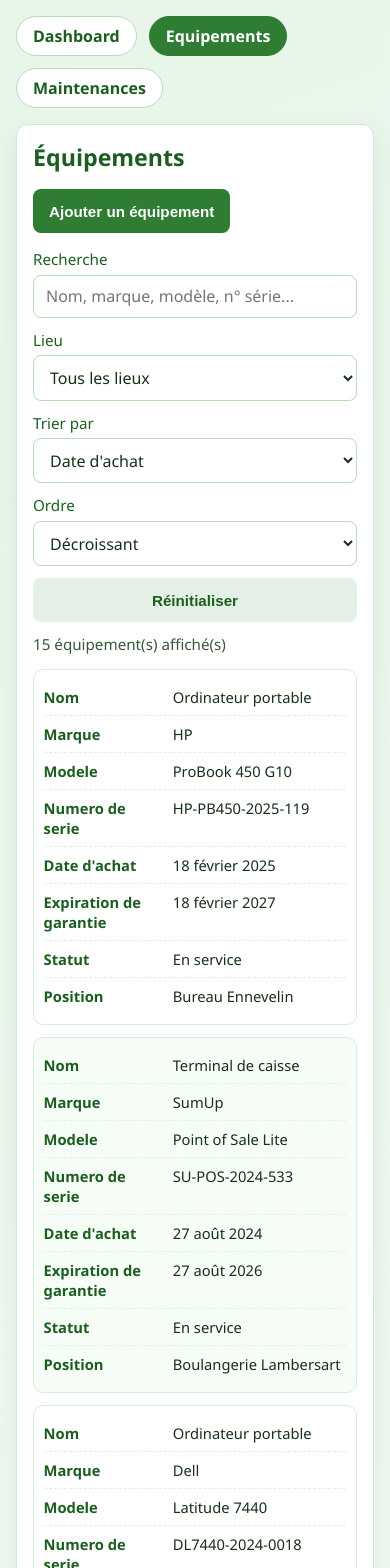
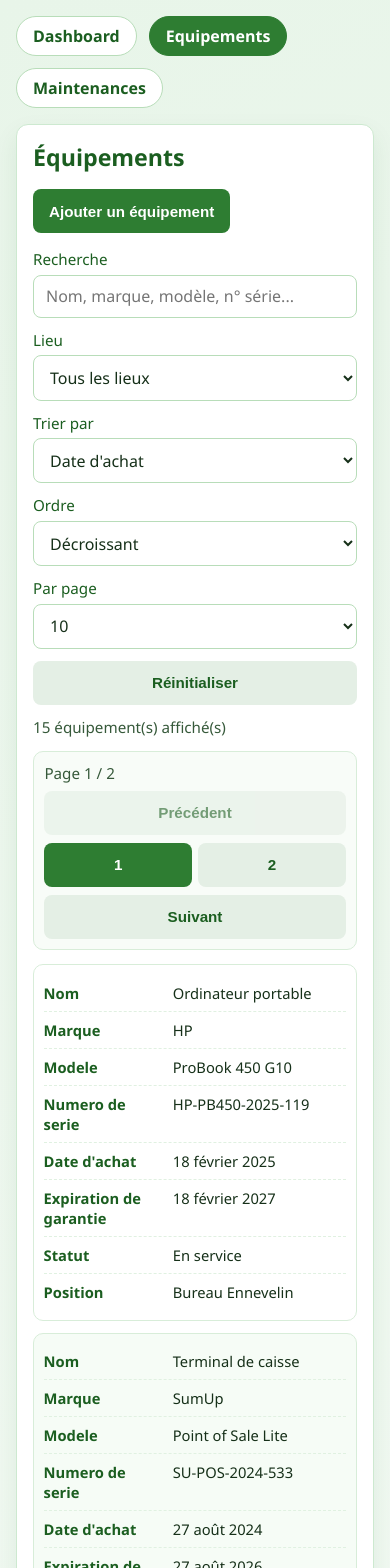
Before and after one commit to raphaelkiecken/suivi-parc-materiel-af, a React (Vite) app: page /equipements in a window 390 px wide. Shown: the top 1568 px of the page. Built offline with nearby package versions, Linux system fonts and the light colour scheme.

Commit message:
feat: implement pagination for equipment and maintenance lists; enhance UI with pagination controls

```diff
--- a/src/Equipment.tsx
+++ b/src/Equipment.tsx
@@ -1,4 +1,4 @@
-import { useState, type ReactNode } from 'react';
+import { useMemo, useState, type ReactNode } from 'react';
 import './styles/equipment-page.css';
 import EquipmentForm from './components/EquipmentForm';
 import type { UseEquipmentReturn } from './hooks/useEquipment';
@@ -18,6 +18,16 @@ interface EquipmentProps {
 
 export default function Equipment({ equipment, maintenanceList, onAddMaintenanceForEquipment }: Readonly<EquipmentProps>) {
     const [isMaintenanceHistoryVisible, setIsMaintenanceHistoryVisible] = useState(false);
+    const [itemsPerPage, setItemsPerPage] = useState(10);
+    const [requestedPage, setRequestedPage] = useState(1);
+
+    const totalItems = equipment.displayedEquipmentList.length;
+    const totalPages = useMemo(() => Math.max(1, Math.ceil(totalItems / itemsPerPage)), [itemsPerPage, totalItems]);
+    const currentPage = Math.min(requestedPage, totalPages);
+    const paginatedEquipmentList = useMemo(() => {
+        const startIndex = (currentPage - 1) * itemsPerPage;
+        return equipment.displayedEquipmentList.slice(startIndex, startIndex + itemsPerPage);
+    }, [currentPage, equipment.displayedEquipmentList, itemsPerPage]);
 
     function toggleMaintenanceHistoryVisibility() {
         setIsMaintenanceHistoryVisible((currentValue) => {
@@ -63,7 +73,10 @@ export default function Equipment({ equipment, maintenanceList, onAddMaintenance
                     <input
                         type="text"
                         value={equipment.searchQuery}
-                        onChange={(event) => equipment.setSearchQuery(event.target.value)}
+                        onChange={(event) => {
+                            setRequestedPage(1);
+                            equipment.setSearchQuery(event.target.value);
+                        }}
                         placeholder="Nom, marque, modèle, n° série..."
                     />
                 </label>
@@ -72,7 +85,10 @@ export default function Equipment({ equipment, maintenanceList, onAddMaintenance
                     <span>Lieu</span>
                     <select
                         value={equipment.locationFilter}
-                        onChange={(event) => equipment.setLocationFilter(event.target.value)}
+                        onChange={(event) => {
+                            setRequestedPage(1);
+                            equipment.setLocationFilter(event.target.value);
+                        }}
                     >
                         <option value="">Tous les lieux</option>
                         {equipment.availableLocations.map((location) => (
@@ -87,7 +103,10 @@ export default function Equipment({ equipment, maintenanceList, onAddMaintenance
                     <span>Trier par</span>
                     <select
                         value={equipment.sortField}
-                        onChange={(event) => equipment.setSortField(event.target.value as typeof equipment.sortField)}
+                        onChange={(event) => {
+                            setRequestedPage(1);
+                            equipment.setSortField(event.target.value as typeof equipment.sortField);
+                        }}
                     >
                         {sortFieldOptions.map((option) => (
                             <option key={option.value} value={option.value}>
@@ -101,14 +120,40 @@ export default function Equipment({ equipment, maintenanceList, onAddMaintenance
                     <span>Ordre</span>
                     <select
                         value={equipment.sortDirection}
-                        onChange={(event) => equipment.setSortDirection(event.target.value as typeof equipment.sortDirection)}
+                        onChange={(event) => {
+                            setRequestedPage(1);
+                            equipment.setSortDirection(event.target.value as typeof equipment.sortDirection);
+                        }}
                     >
                         <option value="asc">Croissant</option>
                         <option value="desc">Décroissant</option>
                     </select>
                 </label>
 
-                <button type="button" className="btn-secondary controls-reset" onClick={equipment.resetFilters}>
+                <label className="control-field">
+                    <span>Par page</span>
+                    <select
+                        value={itemsPerPage}
+                        onChange={(event) => {
+                            setRequestedPage(1);
+                            setItemsPerPage(Number(event.target.value));
+                        }}
+                    >
+                        <option value={5}>5</option>
+                        <option value={10}>10</option>
+                        <option value={20}>20</option>
+                        <option value={50}>50</option>
+                    </select>
+                </label>
+
+                <button
+                    type="button"
+                    className="btn-secondary controls-reset"
+                    onClick={() => {
+                        setRequestedPage(1);
+                        equipment.resetFilters();
+                    }}
+                >
                     Réinitialiser
                 </button>
             </section>
@@ -217,6 +262,42 @@ export default function Equipment({ equipment, maintenanceList, onAddMaintenance
                 {equipment.displayedEquipmentList.length} équipement(s) affiché(s)
             </p>
 
+            {totalItems > itemsPerPage && (
+                <nav className="list-pagination" aria-label="Pagination équipements">
+                    <p className="list-pagination-meta">Page {currentPage} / {totalPages}</p>
+                    <div className="list-pagination-actions">
+                        <button
+                            type="button"
+                            className="btn-secondary"
+                            onClick={() => setRequestedPage((page) => Math.max(1, page - 1))}
+                            disabled={currentPage === 1}
+                        >
+                            Précédent
+                        </button>
+                        <div className="list-pagination-pages">
+                            {Array.from({ length: totalPages }, (_, index) => index + 1).map((pageNumber) => (
+                                <button
+                                    key={pageNumber}
+                                    type="button"
+                                    className={`btn-secondary ${pageNumber === currentPage ? 'btn-secondary-active' : ''}`}
+                                    onClick={() => setRequestedPage(pageNumber)}
+                                >
+                                    {pageNumber}
+                                </button>
+                            ))}
+                        </div>
+                        <button
+                            type="button"
+                            className="btn-secondary"
+                            onClick={() => setRequestedPage((page) => Math.min(totalPages, page + 1))}
+                            disabled={currentPage === totalPages}
+                        >
+                            Suivant
+                        </button>
+                    </div>
+                </nav>
+            )}
+
             <div className="table-wrap">
                 <table>
                     <thead>
@@ -232,14 +313,14 @@ export default function Equipment({ equipment, maintenanceList, onAddMaintenance
                         </tr>
                     </thead>
                     <tbody>
-                        {equipment.displayedEquipmentList.length === 0 ? (
+                        {paginatedEquipmentList.length === 0 ? (
                             <tr>
                                 <td colSpan={8} className="empty-table-cell">
                                     Aucun équipement ne correspond à vos filtres.
                                 </td>
                             </tr>
                         ) : (
-                            equipment.displayedEquipmentList.map(renderEquipmentItem)
+                            paginatedEquipmentList.map(renderEquipmentItem)
                         )}
                     </tbody>
                 </table>
--- a/src/Maintenances.tsx
+++ b/src/Maintenances.tsx
@@ -12,6 +12,8 @@ interface MaintenancesProps {
 
 export default function Maintenances({ equipment, maintenance }: Readonly<MaintenancesProps>) {
     const [equipmentFilter, setEquipmentFilter] = useState('');
+    const [itemsPerPage, setItemsPerPage] = useState(10);
+    const [requestedPage, setRequestedPage] = useState(1);
 
     const displayedMaintenance = useMemo(() => {
         const filteredRecords = maintenance.maintenanceList.filter((record) => {
@@ -23,6 +25,14 @@ export default function Maintenances({ equipment, maintenance }: Readonly<Mainte
 
         return [...filteredRecords].sort((left, right) => right.date.localeCompare(left.date));
     }, [equipmentFilter, maintenance.maintenanceList]);
+
+    const totalItems = displayedMaintenance.length;
+    const totalPages = useMemo(() => Math.max(1, Math.ceil(totalItems / itemsPerPage)), [itemsPerPage, totalItems]);
+    const currentPage = Math.min(requestedPage, totalPages);
+    const paginatedMaintenance = useMemo(() => {
+        const startIndex = (currentPage - 1) * itemsPerPage;
+        return displayedMaintenance.slice(startIndex, startIndex + itemsPerPage);
+    }, [currentPage, displayedMaintenance, itemsPerPage]);
 
     function openAddForm() {
         const defaultEquipmentId = equipmentFilter === ''
@@ -100,7 +110,13 @@ export default function Maintenances({ equipment, maintenance }: Readonly<Mainte
             <section className="maintenance-controls">
                 <label className="control-field">
                     <span>Filtrer par équipement</span>
-                    <select value={equipmentFilter} onChange={(event) => setEquipmentFilter(event.target.value)}>
+                    <select
+                        value={equipmentFilter}
+                        onChange={(event) => {
+                            setRequestedPage(1);
+                            setEquipmentFilter(event.target.value);
+                        }}
+                    >
                         <option value="">Tous les équipements</option>
                         {equipment.equipmentList.map((item) => (
                             <option key={item.id} value={item.id}>
@@ -109,11 +125,63 @@ export default function Maintenances({ equipment, maintenance }: Readonly<Mainte
                         ))}
                     </select>
                 </label>
+
+                <label className="control-field">
+                    <span>Par page</span>
+                    <select
+                        value={itemsPerPage}
+                        onChange={(event) => {
+                            setRequestedPage(1);
+                            setItemsPerPage(Number(event.target.value));
+                        }}
+                    >
+                        <option value={5}>5</option>
+                        <option value={10}>10</option>
+                        <option value={20}>20</option>
+                        <option value={50}>50</option>
+                    </select>
+                </label>
             </section>
 
             <p className="maintenance-results-count">
                 {displayedMaintenance.length} maintenance(s) affichée(s)
             </p>
+
+            {totalItems > itemsPerPage && (
+                <nav className="list-pagination" aria-label="Pagination maintenances">
+                    <p className="list-pagination-meta">Page {currentPage} / {totalPages}</p>
+                    <div className="list-pagination-actions">
+                        <button
+                            type="button"
+                            className="btn-secondary"
+                            onClick={() => setRequestedPage((page) => Math.max(1, page - 1))}
+                            disabled={currentPage === 1}
+                        >
+                            Précédent
+                        </button>
+                        <div className="list-pagination-pages">
+                            {Array.from({ length: totalPages }, (_, index) => index + 1).map((pageNumber) => (
+                                <button
+                                    key={pageNumber}
+                                    type="button"
+                                    className={`btn-secondary ${pageNumber === currentPage ? 'btn-secondary-active' : ''}`}
+                                    onClick={() => setRequestedPage(pageNumber)}
+                                >
+                                    {pageNumber}
+                                </button>
+                            ))}
+                        </div>
+                        <button
+                            type="button"
+                            className="btn-secondary"
+                            onClick={() => setRequestedPage((page) => Math.min(totalPages, page + 1))}
+                            disabled={currentPage === totalPages}
+                        >
+                            Suivant
+                        </button>
+                    </div>
+                </nav>
+            )}
 
             <div className="table-wrap">
                 <table className="maintenance-table">
@@ -131,14 +199,14 @@ export default function Maintenances({ equipment, maintenance }: Readonly<Mainte
                         </tr>
                     </thead>
                     <tbody>
-                        {displayedMaintenance.length === 0 ? (
+                        {paginatedMaintenance.length === 0 ? (
                             <tr>
                                 <td colSpan={9} className="maintenance-empty-table-cell">
                                     Aucune maintenance enregistrée pour ce filtre.
                                 </td>
                             </tr>
                         ) : (
-                            displayedMaintenance.map((record) => (
+                            paginatedMaintenance.map((record) => (
                                 <tr
                                     key={record.id}
                                     className="clickable-row"
--- a/src/styles/common.css
+++ b/src/styles/common.css
@@ -120,6 +120,42 @@
   white-space: nowrap;
 }
 
+.btn-secondary-active {
+  background: var(--green-600);
+  color: var(--white);
+}
+
+.list-pagination {
+  border: 1px solid #d8edd9;
+  border-radius: 10px;
+  padding: 0.65rem;
+  margin: 0 0 0.9rem;
+  background: #f8fcf8;
+}
+
+.list-pagination-meta {
+  margin: 0 0 0.5rem;
+  color: #36593a;
+  font-size: var(--body-size);
+}
+
+.list-pagination-actions {
+  display: flex;
+  align-items: center;
+  gap: 0.5rem;
+}
+
+.list-pagination-pages {
+  display: flex;
+  flex-wrap: wrap;
+  gap: 0.4rem;
+}
+
+.list-pagination-pages .btn-secondary {
+  min-width: 40px;
+  padding: 0.55rem 0.7rem;
+}
+
 body.modal-open {
   overflow: hidden;
 }
@@ -166,4 +202,17 @@ body.modal-open {
   .form-actions {
     flex-direction: column;
   }
+
+  .list-pagination-actions {
+    flex-direction: column;
+    align-items: stretch;
+  }
+
+  .list-pagination-pages {
+    width: 100%;
+  }
+
+  .list-pagination-pages .btn-secondary {
+    flex: 1;
+  }
 }
```
